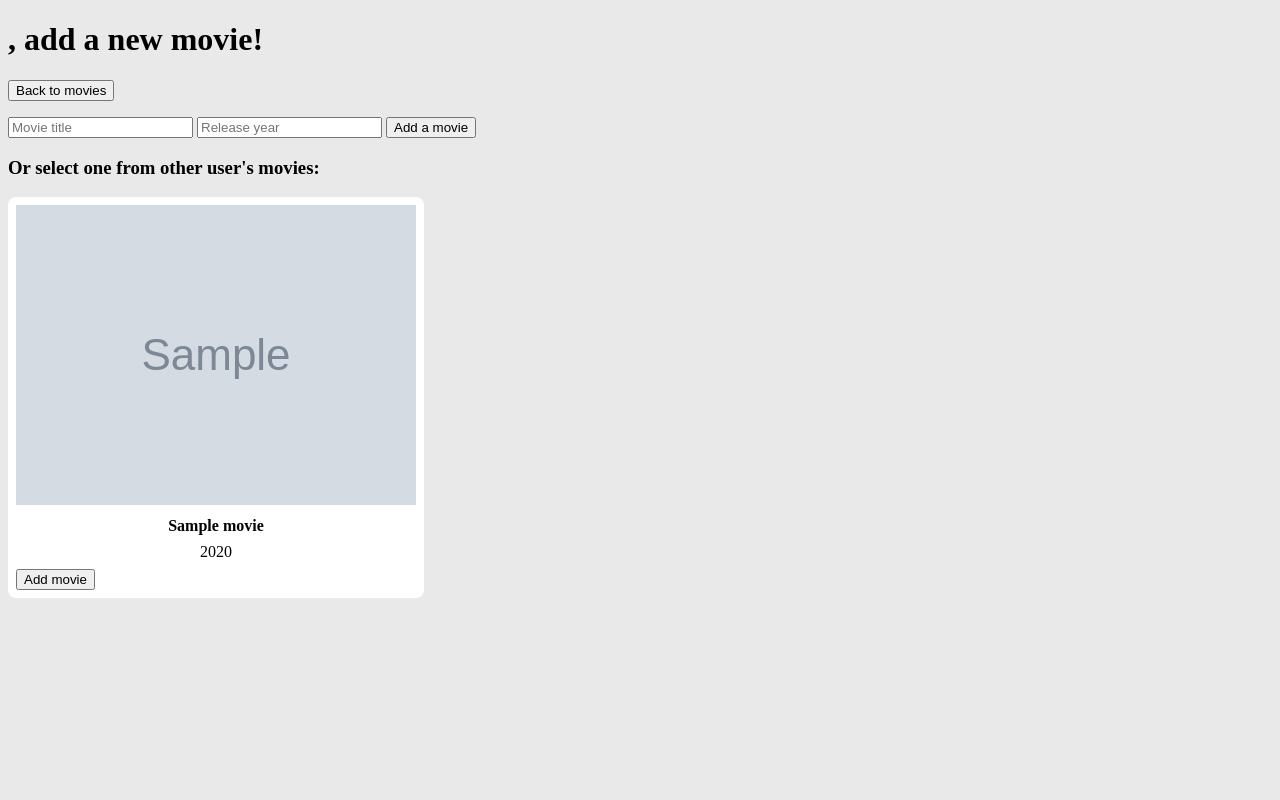
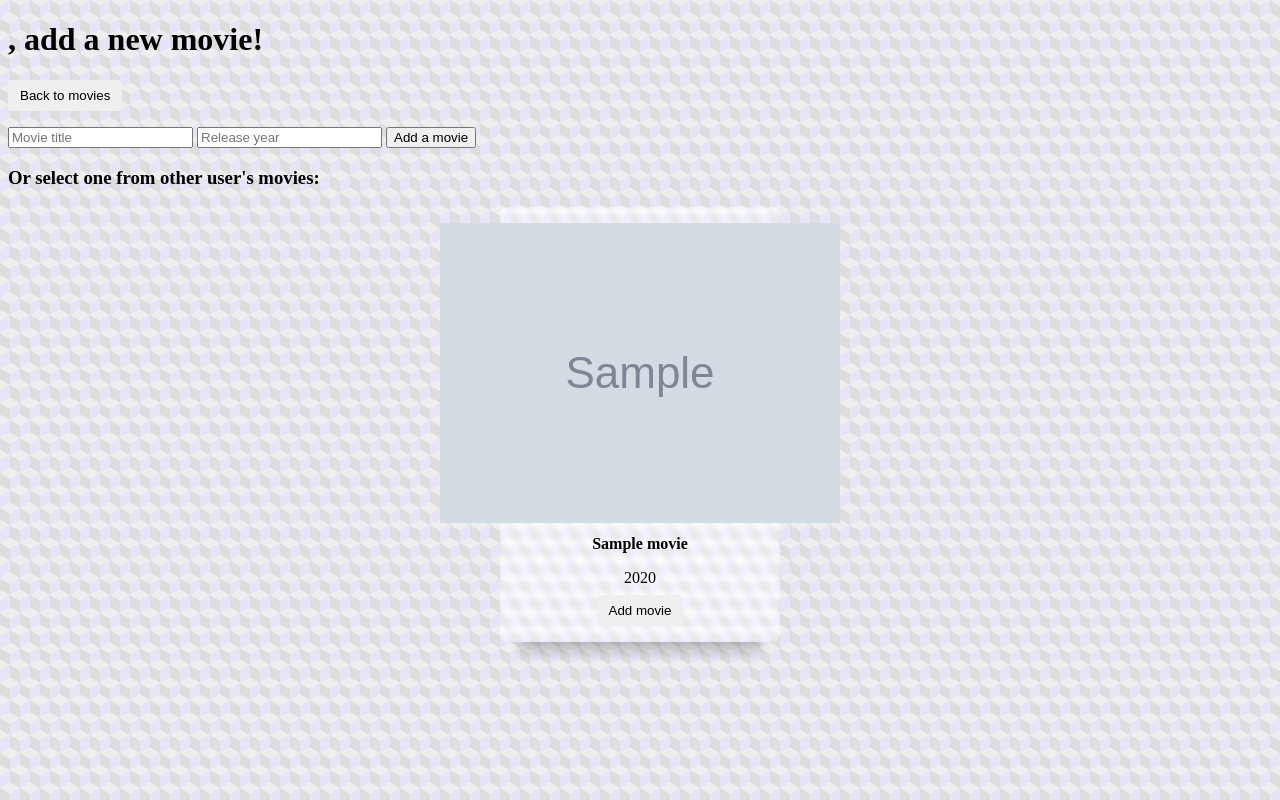
Before and after one commit to e-kif/movie-web, a Flask app: template templates/add-movie.html in a window 1280 px wide. Run offline with Flask 3, Linux system fonts and the light colour scheme; the template is opened without the code that fills it: most values are stand-ins (such as "Sample title", 1, 10 or a date in 2020); grey boxes marked "Sample" are stand-in pictures; parts of the project's set-up code (start-up, migrations or seed data) failed here and were passed over.

Commit message:
some stiles were added

```diff
--- a/app.py
+++ b/app.py
@@ -17,7 +17,6 @@ data.db.init_app(app)
 
 @app.route('/', methods=['GET'])
 def home():
-    # data.db.session.execute(sqlalchemy.text('ALTER TABLE movies ADD COLUMN poster STRING'))
     return 'Welcome to the MovieWeb App!'
 
 
--- a/static/style.css
+++ b/static/style.css
@@ -3,11 +3,18 @@
 }
 
 body {
-	background-color: #e9e9e9;
+	/*	background-color: #e9e9e9;*/
+	background-color: #e5e5f7;
+	background-image:  linear-gradient(30deg, #eee 12%, transparent 12.5%, transparent 87%, #eee 87.5%, #eee), linear-gradient(150deg, #eee 12%, transparent 12.5%, transparent 87%, #eee 87.5%, #eee), linear-gradient(30deg, #eee 12%, transparent 12.5%, transparent 87%, #eee 87.5%, #eee), linear-gradient(150deg, #eee 12%, transparent 12.5%, transparent 87%, #eee 87.5%, #eee), linear-gradient(60deg, #ddd 25%, transparent 25.5%, transparent 75%, #ddd 75%, #ddd), linear-gradient(60deg, #ddd 25%, transparent 25.5%, transparent 75%, #ddd 75%, #ddd);
+	background-size: 20px 35px;
+	background-position: 0 0, 0 0, 10px 18px, 10px 18px, 0 0, 10px 18px;
 }
 
 nav {
 	margin-bottom: 16px;
+	display: flex;
+	flex-direction: row;
+	gap: 16px;
 }
 
 .grid {
@@ -17,17 +24,34 @@ nav {
 }
 
 .user-movies {
+	display: flex;
+	flex-direction: row;
+	flex-wrap: wrap;
 	margin-bottom: 24px;
-	grid-template-columns: repeat(3, 1fr);
-	grid-gap: 12px;
+	justify-content:space-around;
 }
 
 .movie {
-	padding: 8px;
+	margin-bottom: 24px;
+	padding: 16px 8px;
 	border-radius: 8px;
-	background-color: white;
+/*	background-color: white;*/
+	backdrop-filter: blur(2px) brightness(1.05);
 	width: 100%;
 	grid-template-columns: 1fr;
+	max-width:280px;
+	box-shadow: 0 30px 10px -20px rgba(0,0,0,0.2);
+	transition: all 2s ease;
+}
+
+.movie:hover {
+	box-shadow: 0 34px 10px -16px rgba(0,0,0,0.15);
+	backdrop-filter: blur(8px) brightness(1.06);
+}
+
+.movie:hover img {
+	transform: scale(1.04);
+	box-shadow: 0 16px 8px -8px rgba(0,0,0,0.3);
 }
 
 .movie h4, .movie p {
@@ -35,6 +59,37 @@ nav {
 	margin: 8px 0;
 }
 
+.movie img {
+	max-height: 300px;
+	transition: all .38s ease;
+}
+
 button {
 	cursor: pointer;
+	border: none;
+	padding: 8px 12px;
+	border-radius: 4px;
 }
+
+.buttons {
+
+}
+
+
+@media screen and (max-width: 1440px) {
+	.user-movies {
+		grid-template-columns: repeat(3, 1fr);
+	}
+}
+
+@media screen and (max-width: 1080px) {
+	.user-movies {
+		grid-template-columns: 1fr 1fr;
+	}
+}
+
+@media screen and (max-width: 768px) {
+	.user-movies {
+		grid-template-columns: 1fr;
+	}
+}
--- a/templates/add-movie.html
+++ b/templates/add-movie.html
@@ -26,11 +26,11 @@
 	<section class="user-movies grid">
 		{% for movie in movies %}
 
-			<div class="movie">
+			<div class="movie grid">
 				<a href="{{movie.url}}" target="_blank"><img src="{{movie.poster}}" title="{{movie.plot}}" alt=""></a>
 				<h4>{{movie.title}}</h4>
 				<p>{{movie.year}}</p>
-				<div class="buttons">
+				<div class="buttons grid">
 				<a href="/users/{{user.id}}/add-other-movie/{{movie.id}}"><button>Add movie</button></a>
 				</div>
 			</div>
--- a/templates/user-movies.html
+++ b/templates/user-movies.html
@@ -24,7 +24,7 @@
 	<section class="user-movies grid">
 		{% for movie in movies %}
 			<div class="movie grid">
-				<a href="{{movie.url}}"><img src="{{movie.poster}}" title="{{movie.plot}}" alt=""></a>
+				<a href="{{movie.url}}" target="_blank"><img src="{{movie.poster}}" title="{{movie.plot}}" alt=""></a>
 				<h4>{{movie.title}}</h4>
 				<p>{{movie.year}}</p>
 				<div class="buttons">
```
